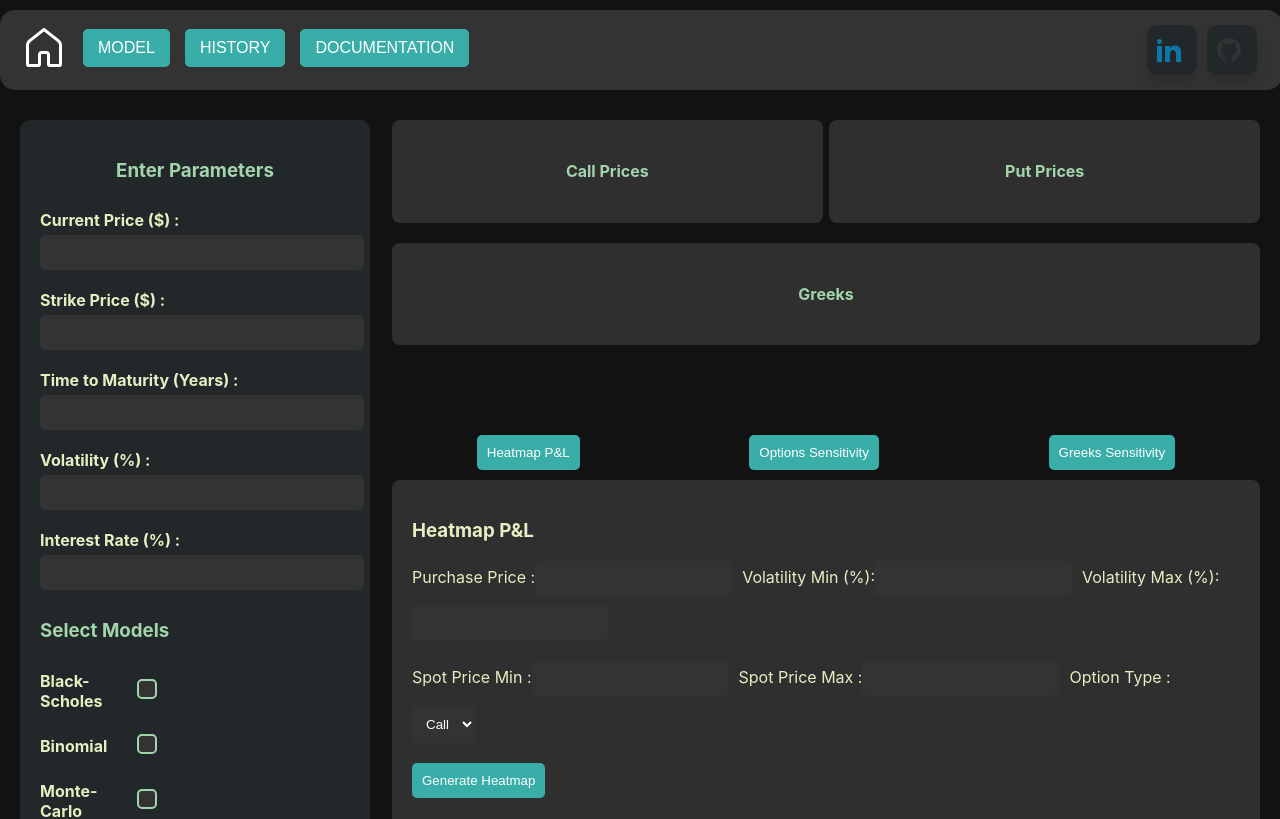
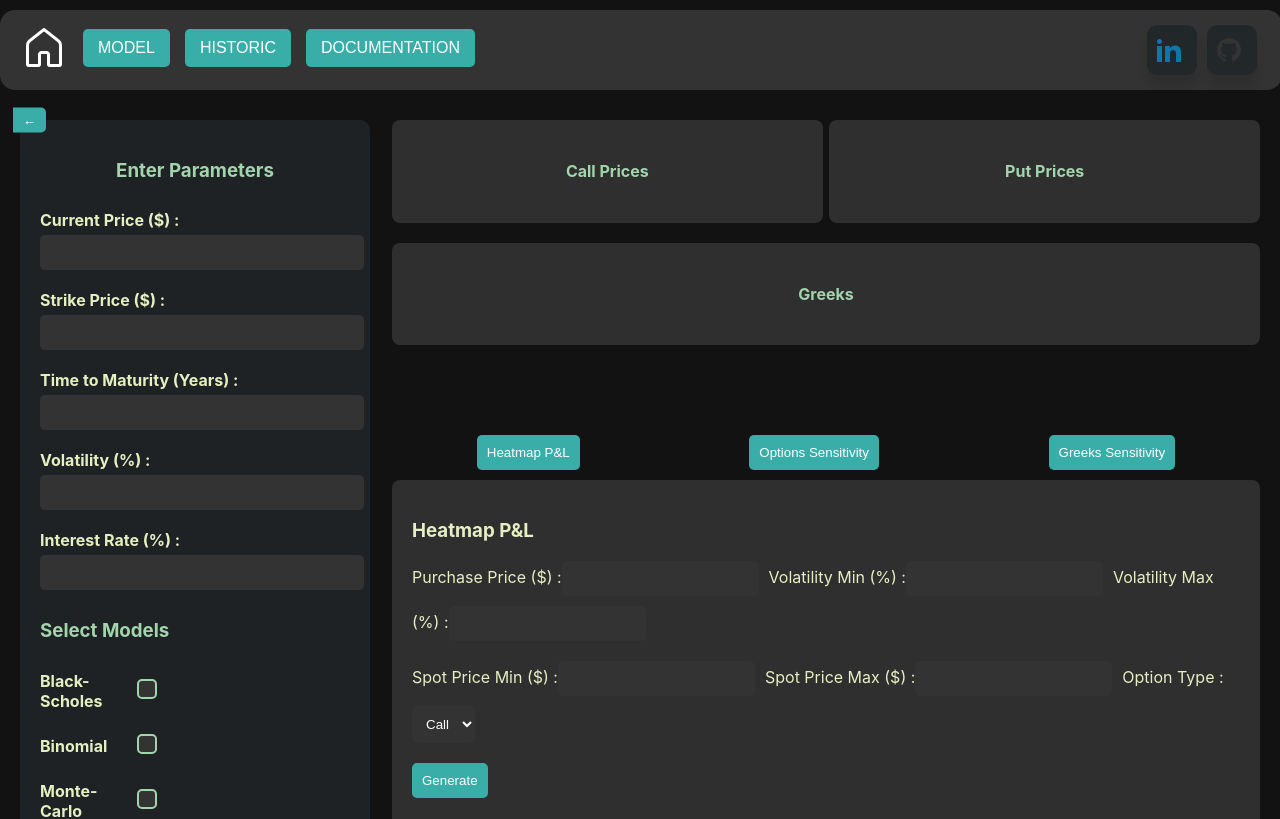
Before and after one commit to yaaks7/options-pricing, a React (Create React App) app in the folder frontend/: page /modeling in a window 1280 px wide. Shown: the top 819 px of the page. Built offline with nearby package versions, Linux system fonts and the light colour scheme.

Commit message:
Modelling Page Done

```diff
--- a/frontend/package.json
+++ b/frontend/package.json
@@ -6,13 +6,16 @@
     "@testing-library/jest-dom": "^5.17.0",
     "@testing-library/react": "^13.4.0",
     "@testing-library/user-event": "^13.5.0",
+    "assert": "^2.1.0",
     "axios": "^1.7.7",
+    "buffer": "^6.0.3",
     "d3": "^7.9.0",
     "react": "^18.3.1",
     "react-dom": "^18.3.1",
     "react-plotly.js": "^2.6.0",
     "react-router-dom": "^6.26.2",
     "react-scripts": "5.0.1",
+    "stream-browserify": "^3.0.0",
     "web-vitals": "^2.1.4"
   },
   "scripts": {
--- a/frontend/src/components/GreeksSensitivity.js
+++ b/frontend/src/components/GreeksSensitivity.js
@@ -1,8 +1,10 @@
 import React, { useState, useEffect } from 'react';
 import Plot from 'react-plotly.js';
 import { fetchGreeksSensitivity } from '../services/api';
+import '../App.css';
+import '../styles/Modelling.css';
 
-const GreeksSensitivityGraph = ({ currentPrice, strikePrice, timeToMaturity, volatility, interestRate, pricesGenerated }) => {
+const GreeksSensitivityGraph = ({ currentPrice, strikePrice, timeToMaturity, volatility, interestRate, pricesGenerated, setLoading }) => {
   const [parameter, setParameter] = useState('volatility');  // Paramètre à faire varier
   const [greek, setGreek] = useState('delta');  // Greek à calculer
   const [minParam, setMinParam] = useState(0.1);  // Valeur min
@@ -36,6 +38,7 @@ const GreeksSensitivityGraph = ({ currentPrice, strikePrice, timeToMaturity, vol
 
   // Fonction pour générer le graphique
   const generateGraph = async () => {
+    setLoading(true);
     const volatilityDecimal = parameter === 'volatility'
       ? { min_volatility: parseFloat(minParam) / 100, max_volatility: parseFloat(maxParam) / 100 }
       : {};
@@ -85,6 +88,7 @@ const GreeksSensitivityGraph = ({ currentPrice, strikePrice, timeToMaturity, vol
       alert("Please generate the option prices first.");
       return;
     }
+    setLoading(false);
   };
 
   // Gérer l'affichage des labels min et max selon le paramètre sélectionné
@@ -112,7 +116,7 @@ const GreeksSensitivityGraph = ({ currentPrice, strikePrice, timeToMaturity, vol
       {/* Sélection du greek à calculer */}
       <div style={{ justifyContent: 'space-between', marginBottom: '10px', marginTop: '10px' }}>
         <label>
-          Greek to calculate:
+          Greek to calculate :
           <select value={greek} onChange={(e) => setGreek(e.target.value)}>
             <option value="delta">Delta</option>
             <option value="gamma">Gamma</option>
@@ -124,7 +128,7 @@ const GreeksSensitivityGraph = ({ currentPrice, strikePrice, timeToMaturity, vol
 
         {/* Sélection du paramètre à faire varier */}
         <label>
-          Parameter to vary:
+          Parameter to vary :
           <select value={parameter} onChange={(e) => setParameter(e.target.value)}>
             <option value="volatility">Volatility</option>
             <option value="strike">Strike Price</option>
@@ -138,23 +142,23 @@ const GreeksSensitivityGraph = ({ currentPrice, strikePrice, timeToMaturity, vol
       <div style={{ justifyContent: 'space-between', marginBottom: '10px'}}>
         <label>
           {minLabel}
-          <input type="number" value={minParam} onChange={(e) => setMinParam(e.target.value)} required />
+          <input type="number" value={minParam} onChange={(e) => setMinParam(e.target.value)} min="0" required />
         </label>
         <label>
           {maxLabel}
-          <input type="number" value={maxParam} onChange={(e) => setMaxParam(e.target.value)} required />
+          <input type="number" value={maxParam} onChange={(e) => setMaxParam(e.target.value)} min="0" required />
         </label>
 
         {/* Sélection entre Call et Put */}
         <label>
-          Option Type:
+          Option Type :
           <select value={optionType} onChange={(e) => setOptionType(e.target.value)}>
             <option value="call">Call</option>
             <option value="put">Put</option>
           </select>
         </label>
       </div>
-      <button onClick={generateGraph}>Generate Sensitivity Graph</button>
+      <button onClick={generateGraph}>Generate</button>
 
         {/* Affichage du graphique */}
         {graphData && (
@@ -183,7 +187,9 @@ const GreeksSensitivityGraph = ({ currentPrice, strikePrice, timeToMaturity, vol
               paper_bgcolor: "#1E1E1E",  // Dark background for the entire chart
               plot_bgcolor: "#121212",   // Dark background for the plot area
             }}
+            useResizeHandler={true}  // Gère automatiquement le redimensionnement
             style={{ width: "100%", height: "500px" }}
+            className="plotly-graph"
           />
         )}
 
--- a/frontend/src/components/Header.js
+++ b/frontend/src/components/Header.js
@@ -14,7 +14,7 @@ function Header() {
           <button className="header-btn model-btn">MODEL</button>
         </Link>
         <Link to="/history">
-          <button className="header-btn history-btn">HISTORY</button>
+          <button className="header-btn history-btn">HISTORIC</button>
         </Link>
         <Link to="/documentation">
           <button className="header-btn doc-btn">DOCUMENTATION</button>
--- a/frontend/src/components/HeatmapPnl.js
+++ b/frontend/src/components/HeatmapPnl.js
@@ -1,8 +1,10 @@
 import React, { useState } from 'react';
 import Plot from 'react-plotly.js';
 import { fetchHeatmapPnl } from '../services/api';
+import '../App.css';
+import '../styles/Modelling.css';
 
-const HeatmapPnl = ({ strikePrice, timeToMaturity, interestRate, pricesGenerated }) => {
+const HeatmapPnl = ({ strikePrice, timeToMaturity, interestRate, pricesGenerated, setLoading }) => {
   const [purchasePrice, setPurchasePrice] = useState('');
   const [volatilityRange, setVolatilityRange] = useState({ min: '', max: '' });
   const [spotPriceRange, setSpotPriceRange] = useState({ min: '', max: '' });
@@ -25,6 +27,8 @@ const HeatmapPnl = ({ strikePrice, timeToMaturity, interestRate, pricesGenerated
   };
 
   const generateHeatmap = async () => {
+    setLoading(true);
+
     if (!pricesGenerated) {
       alert("Please generate the option prices first.");
       return;
@@ -73,6 +77,8 @@ const HeatmapPnl = ({ strikePrice, timeToMaturity, interestRate, pricesGenerated
     } catch (error) {
       console.error('Error fetching heatmap data:', error);
     }
+
+    setLoading(false);
   };
 
   return (
@@ -81,26 +87,26 @@ const HeatmapPnl = ({ strikePrice, timeToMaturity, interestRate, pricesGenerated
       <form onSubmit={(e) => { e.preventDefault(); generateHeatmap(); }}>
         <div style={{ justifyContent: 'space-between', marginBottom: '10px', marginTop: '10px' }}>
           <label>
-            Purchase Price :
-            <input type="number" name="purchasePrice" value={purchasePrice} onChange={handleInputChange} required />
+            Purchase Price ($) :
+            <input type="number" name="purchasePrice" value={purchasePrice} onChange={handleInputChange} min="0" required />
           </label>
           <label>
-            Volatility Min (%):
-            <input type="number" name="volatilityMin" value={volatilityRange.min} onChange={handleInputChange} required />
+            Volatility Min (%) :
+            <input type="number" name="volatilityMin" value={volatilityRange.min} onChange={handleInputChange} min="0" required />
           </label>
           <label>
-            Volatility Max (%):
-            <input type="number" name="volatilityMax" value={volatilityRange.max} onChange={handleInputChange} required />
+            Volatility Max (%) :
+            <input type="number" name="volatilityMax" value={volatilityRange.max} onChange={handleInputChange} min="0" required />
           </label>
         </div>
         <div style={{ justifyContent: 'space-between', marginBottom: '10px'}}>
           <label>
-            Spot Price Min :
-            <input type="number" name="spotPriceMin" value={spotPriceRange.min} onChange={handleInputChange} required />
+            Spot Price Min ($) :
+            <input type="number" name="spotPriceMin" value={spotPriceRange.min} onChange={handleInputChange} min="0" required />
           </label>
           <label>
-            Spot Price Max :
-            <input type="number" name="spotPriceMax" value={spotPriceRange.max} onChange={handleInputChange} required />
+            Spot Price Max ($) :
+            <input type="number" name="spotPriceMax" value={spotPriceRange.max} onChange={handleInputChange} min="0" required />
           </label>
           <label>
             Option Type :
@@ -110,7 +116,7 @@ const HeatmapPnl = ({ strikePrice, timeToMaturity, interestRate, pricesGenerated
             </select>
           </label>
         </div>
-        <button type="submit">Generate Heatmap</button>
+        <button type="submit">Generate</button>
       </form>
 
 
--- a/frontend/src/components/OptionSensitivity.js
+++ b/frontend/src/components/OptionSensitivity.js
@@ -1,8 +1,10 @@
 import React, { useState, useEffect } from 'react';
 import Plot from 'react-plotly.js';
 import { fetchOptionSensitivity } from '../services/api';
+import '../App.css';
+import '../styles/Modelling.css';
 
-const OptionSensitivityGraph = ({ currentPrice, strikePrice, timeToMaturity, volatility, selectedModels, pricesGenerated }) => {
+const OptionSensitivityGraph = ({ currentPrice, strikePrice, timeToMaturity, volatility, selectedModels, pricesGenerated, setLoading }) => {
   const [parameter, setParameter] = useState('volatility');  // Paramètre à faire varier
   const [minParam, setMinParam] = useState('0.1');  // Valeur min
   const [maxParam, setMaxParam] = useState('0.5');  // Valeur max
@@ -52,6 +54,7 @@ const OptionSensitivityGraph = ({ currentPrice, strikePrice, timeToMaturity, vol
 
   // Fonction pour générer le graphique
   const generateGraph = async () => {
+    setLoading(true);
 
     if (!pricesGenerated) {
       alert("Please generate the option prices first.");
@@ -119,6 +122,7 @@ const OptionSensitivityGraph = ({ currentPrice, strikePrice, timeToMaturity, vol
     } catch (error) {
       console.error('Error fetching sensitivity data:', error);
     }
+    setLoading(false);
   };
 
   // Gérer la sélection des modèles pour le graphique
@@ -154,7 +158,7 @@ const OptionSensitivityGraph = ({ currentPrice, strikePrice, timeToMaturity, vol
 
       {/* Sélection du paramètre à faire varier */}
       <label>
-        Parameter to vary:
+        Parameter to vary :
         <select value={parameter} onChange={(e) => setParameter(e.target.value)}>
           <option value="volatility">Volatility</option>
           <option value="strike">Strike Price</option>
@@ -166,16 +170,16 @@ const OptionSensitivityGraph = ({ currentPrice, strikePrice, timeToMaturity, vol
       {/* Champs pour entrer les valeurs min et max */}
       <label>
         {minLabel}
-        <input type="number" value={minParam} onChange={(e) => setMinParam(e.target.value)} required />
+        <input type="number" value={minParam} onChange={(e) => setMinParam(e.target.value)} min="0" required />
       </label>
       <label>
         {maxLabel}
-        <input type="number" value={maxParam} onChange={(e) => setMaxParam(e.target.value)} required />
+        <input type="number" value={maxParam} onChange={(e) => setMaxParam(e.target.value)} min="0" required />
       </label>
 
       {/* Sélection entre Call et Put */}
       <label>
-        Option Type:
+        Option Type :
         <select value={optionType} onChange={(e) => setOptionType(e.target.value)}>
           <option value="call">Call</option>
           <option value="put">Put</option>
@@ -184,7 +188,7 @@ const OptionSensitivityGraph = ({ currentPrice, strikePrice, timeToMaturity, vol
 
       {/* Sélection des modèles disponibles */}
       <div>
-        <h4>Select Models for Sensitivity Graph:</h4>
+        <h4>Select Models for Sensitivity Graph :</h4>
         {Object.keys(modelMap).map((model) => (
           <label className="wrapper" key={model}>
             <span>{modelMap[model]}</span>
@@ -200,7 +204,7 @@ const OptionSensitivityGraph = ({ currentPrice, strikePrice, timeToMaturity, vol
         ))}
       </div>
 
-      <button onClick={generateGraph}>Generate Sensitivity Graph</button>
+      <button onClick={generateGraph}>Generate</button>
 
       {/* Affichage du graphique */}
       {graphData && (
--- a/frontend/src/pages/Modeling.js
+++ b/frontend/src/pages/Modeling.js
@@ -22,12 +22,18 @@ const Modeling = () => {
     interestRate: ''
   });
 
-  const [activeTab, setActiveTab] = useState('heatmap'); // Add state to track active tab
+  const [activeTab, setActiveTab] = useState('heatmap');
+  const [loading, setLoading] = useState(false);
   const [errors, setErrors] = useState({});
   const [results, setResults] = useState(null);
   const [greeks, setGreeks] = useState(null);
   const [modelNames, setModelNames] = useState([]);
-  const [pricesGenerated, setPricesGenerated] = useState(false); // State for tracking if prices are generated
+  const [pricesGenerated, setPricesGenerated] = useState(false);
+  const [sidebarVisible, setSidebarVisible] = useState(true); // Sidebar visibility state
+
+  const toggleSidebar = () => {
+    setSidebarVisible(!sidebarVisible); // Toggle sidebar visibility
+  };
 
   const validateForm = () => {
     let formErrors = {};
@@ -104,43 +110,40 @@ const Modeling = () => {
       setResults(responses);
       setGreeks(greeksData);
       setModelNames(models);
-      setPricesGenerated(true); // Set pricesGenerated to true after fetching prices
+      setPricesGenerated(true);
     } catch (error) {
       console.error('Error fetching data:', error);
     }
   };
 
-  const handleGraphButtonClick = (e, graphType) => {
-    if (!pricesGenerated) {
-      e.preventDefault();
-      alert("Please generate the option prices first before generating the graph.");
-    }
-  };
+  return (
+    <div className="modeling-container">
+      {/* Sidebar Toggle Button */}
+      <button className="toggle-button" onClick={toggleSidebar}>
+        {sidebarVisible ? '←' : '→'}
+      </button>
 
-
-  return (
-
-    <div className="modeling-container">
       {/* Sidebar */}
-      <div className="sidebar">
+      {sidebarVisible && (
+        <div className={sidebarVisible ? 'sidebar sidebar-visible' : 'sidebar sidebar-hidden'}>
           <form onSubmit={handleSubmit}>
             <h3 className="centered-title">Enter Parameters</h3>
 
             <label>Current Price ($) :</label>
-          <input type="number" name="currentPrice" value={formData.currentPrice} onChange={handleChange} required />
+            <input type="number" name="currentPrice" value={formData.currentPrice} onChange={handleChange} min="0" required />
 
             <label>Strike Price ($) :</label>
-          <input type="number" name="strikePrice" value={formData.strikePrice} onChange={handleChange} required />
+            <input type="number" name="strikePrice" value={formData.strikePrice} onChange={handleChange} min="0" required />
 
             <label>Time to Maturity (Years) :</label>
-          <input type="number" name="timeToMaturity" value={formData.timeToMaturity} onChange={handleChange} required />
+            <input type="number" name="timeToMaturity" value={formData.timeToMaturity} onChange={handleChange} min="0" required />
 
             <label>Volatility (%) :</label>
-          <input type="number" name="volatility" value={formData.volatility} onChange={handleChange} required />
+            <input type="number" name="volatility" value={formData.volatility} onChange={handleChange} min="0" required />
             {errors.volatility && <p className="error">{errors.volatility}</p>}
 
             <label>Interest Rate (%) :</label>
-          <input type="number" name="interestRate" value={formData.interestRate} onChange={handleChange} required />
+            <input type="number" name="interestRate" value={formData.interestRate} onChange={handleChange} min="0" required />
             {errors.interestRate && <p className="error">{errors.interestRate}</p>}
 
             <h3>Select Models</h3>
@@ -164,25 +167,24 @@ const Modeling = () => {
               <span><input type="checkbox" name="neuralNetwork" checked={selectedModels.neuralNetwork} onChange={handleModelChange} /></span>
             </label>
 
-          <div className="clearboth"></div>  {/* Clear floats */}
-
-          <button type="submit">Generate</button>
+            <button type="submit">Generate Options Prices</button>
           </form>
         </div>
+      )}
 
       {/* Results Section */}
-      <div className="results-container">
+      <div className={`results-container ${sidebarVisible ? 'with-sidebar' : 'without-sidebar'}`}>
         <div className="results-header">
           <div className="results-section">
             <h4 className="centered-title">Call Prices</h4>
             {results && results.map((result, index) => (
-              <div key={index}><p>{modelNames[index]} Call : {result.call_price.toFixed(2)} $</p></div>
+              <div key={index}><p>{modelNames[index]} Call : $ {result.call_price.toFixed(2)} </p></div>
             ))}
           </div>
           <div className="results-section">
             <h4 className="centered-title">Put Prices</h4>
             {results && results.map((result, index) => (
-              <div key={index}><p>{modelNames[index]} Put : {result.put_price.toFixed(2)} $</p></div>
+              <div key={index}><p>{modelNames[index]} Put : $ {result.put_price.toFixed(2)}</p></div>
             ))}
           </div>
         </div>
@@ -219,9 +221,24 @@ const Modeling = () => {
         </div>
 
         {/* Display selected tab */}
-        <div className="graph-container">
-          {activeTab === 'heatmap' && (
-            <HeatmapPnl
+        <div className={`graph-container ${sidebarVisible ? 'with-sidebar' : 'without-sidebar'}`}>
+          {/* Loader */}
+          {loading && (
+            <div className="loader">
+              <div className="square" id="sq1"></div>
+              <div className="square" id="sq2"></div>
+              <div className="square" id="sq3"></div>
+              <div className="square" id="sq4"></div>
+              <div className="square" id="sq5"></div>
+              <div className="square" id="sq6"></div>
+              <div className="square" id="sq7"></div>
+              <div className="square" id="sq8"></div>
+              <div className="square" id="sq9"></div>
+            </div>
+          )}
+
+          {activeTab === 'heatmap' &&  (
+            <HeatmapPnl setLoading={setLoading}
               strikePrice={formData.strikePrice}
               timeToMaturity={formData.timeToMaturity}
               interestRate={formData.interestRate}
@@ -230,7 +247,7 @@ const Modeling = () => {
           )}
 
           {activeTab === 'optionSensitivity' && (
-            <OptionSensitivityGraph
+            <OptionSensitivityGraph setLoading={setLoading}
               currentPrice={formData.currentPrice}
               strikePrice={formData.strikePrice}
               timeToMaturity={formData.timeToMaturity}
@@ -242,7 +259,7 @@ const Modeling = () => {
           )}
 
           {activeTab === 'greeksSensitivity' && (
-            <GreeksSensitivityGraph
+            <GreeksSensitivityGraph setLoading={setLoading}
               currentPrice={formData.currentPrice}
               strikePrice={formData.strikePrice}
               timeToMaturity={formData.timeToMaturity}
--- a/frontend/src/styles/Modelling.css
+++ b/frontend/src/styles/Modelling.css
@@ -1,23 +1,50 @@
 .modeling-container {
   display: flex;
+  transition: all 0.3s ease;
   flex-direction: row;
   padding: 20px;
   justify-content: space-between;
 }
 
-  /* Sidebar container */
-  .sidebar {
+/* Sidebar */
+.sidebar-visible {
   width: 25%;
-    background-color: #222729;
+  background-color: #1e2224;
   padding: 20px;
-    border-radius: 10px; /* Rounded borders */
+  border-radius: 10px;
   color: #E5EFC1;
+  transition: width 0.5s ease;
+}
+
+.sidebar-hidden {
+  width: 0; /* Shrink the sidebar width */
+  transition: width 0.5s ease; /* Transition for smooth retraction */
+  overflow: hidden;
+}
+
+.toggle-button {
+  position: absolute;
+  top: 15%;
+  left: 1%;
+  background-color: #39AEA9;
+  color: white;
+  border: none;
+  padding: 5px 10px; /* Reduce padding for a smaller button */
+  border-radius: 0 5px 5px 0; /* Rounded corners on the right side */
+  cursor: pointer;
+  z-index: 1000;
+  transform: translateY(-50%); /* Center the button vertically relative to the sidebar */
+}
+
+.toggle-button:hover {
+  background-color: #45a049;
 }
 
 .sidebar h3, .sidebar h4 {
   color: #A2D5AB;
 }
 
+/* Sidebar input fields */
 .sidebar input:not([type="checkbox"]), .sidebar select {
   width: 98%;
   padding: 10px;
@@ -25,7 +52,7 @@
   margin-bottom: 10px;
   background-color: #333;
   border: none;
-    border-radius: 5px; /* Rounded input fields */
+  border-radius: 5px;
   color: #fff;
 }
 
@@ -47,28 +74,27 @@
   cursor: pointer;  /* Show pointer cursor when hovering */
 }
 
-  /* Style the checkbox */
+/* Checkbox styling */
 .sidebar input[type="checkbox"] {
   width: 20px;
   height: 20px;
-    margin-right: 10px;  /* Space between checkbox and text */
-    appearance: none;  /* Remove default checkbox styling */
+  margin-right: 10px;
+  appearance: none;
   background-color: #333;
   border: 2px solid #A2D5AB;
-    border-radius: 5px; /* Rounded checkbox */
-    cursor: pointer;  /* Pointer cursor on hover */
+  border-radius: 5px;
+  cursor: pointer;
   position: relative;
 }
 
-  /* Checkbox tick when checked */
+/* Checkbox tick */
 .sidebar input[type="checkbox"]:checked {
   background-color: #4CAF50;
   border-color: #4CAF50;
 }
 
-  /* Checkbox tick styling */
 .sidebar input[type="checkbox"]:checked::after {
-    content: "✓";  /* Display checkmark */
+  content: "✓";
   color: white;
   font-size: 14px;
   position: absolute;
@@ -91,15 +117,13 @@
 }
 
 .wrapper {
-    float: left;
-    width: 100%; /* Assure que chaque label occupe 100% de la largeur */
-    margin-bottom: 10px; /* Espace entre chaque option */
+  width: 100%;
+  margin-bottom: 10px;
 }
 
 .wrapper span:first-child {
   float: left;
   width: 30%;
-    text-align: left; /* Aligne le texte à gauche */
 }
 
 .wrapper span:last-child {
@@ -113,8 +137,17 @@
 }
 
 
-  .results-container {
-    width: 70%;
+/* When sidebar is hidden, expand the results to 100% width */
+.results-container.without-sidebar {
+  width: 100%; /* Full width when sidebar is hidden */
+
+
+}
+
+/* Sidebar visible */
+.results-container.with-sidebar {
+  width: 70%; /* Default width when sidebar is visible */
+  transition: width 0.3s ease;
 }
 
 .results-header {
@@ -128,6 +161,11 @@
   padding: 20px;
   border-radius: 8px; /* Rounded box */
   text-align: center;
+  transition: 0.3s ease;
+}
+
+.results-section:hover {
+  filter: drop-shadow(0px 0px 8px #39AEA9);
 }
 
 .results-section h4 {
@@ -139,7 +177,12 @@
   margin-bottom: 90px;
   padding: 20px;
   background-color: #2F2F2F;
-    border-radius: 8px; /* Rounded box */
+  border-radius: 8px;
+  transition: 0.3s ease;
+}
+
+.greeks-section:hover {
+  filter: drop-shadow(0px 0px 8px #39AEA9);
 }
 
 .greeks-section h4 {
@@ -177,6 +220,8 @@
   background-color: #2F2F2F;
   border-radius: 8px;
   min-height: 500px;
+  position: relative;
+  transition: width 0.3s ease;
 }
 
 .graph-container input, .graph-container select {
@@ -230,3 +275,40 @@
   top: 1px;
   left: 4px;
 }
+
+
+/* Loader CSS */
+.loader {
+  position: absolute;
+  top: 355px; /* Positioned at the bottom */
+  left: 50%;
+  transform: translateX(-50%);
+  display: grid; /* Use grid for the square layout */
+  grid-template-columns: repeat(3, 10px); /* 3x3 grid of squares */
+  grid-gap: 5px; /* Small gap between squares */
+  z-index: 10; /* Ensure loader is above the graph */
+}
+
+/* Individual square styling */
+.square {
+  background: #E5EFC1;
+  width: 10px;
+  height: 10px;
+  animation: loader_5191 675ms ease-in-out infinite alternate;
+}
+
+@keyframes loader_5191 {
+  from { opacity: 0; }
+  to { opacity: 1; }
+}
+
+/* Positioning the squares in the grid */
+#sq1 { animation-delay: 0ms; }
+#sq2 { animation-delay: 75ms; }
+#sq3 { animation-delay: 150ms; }
+#sq4 { animation-delay: 225ms; }
+#sq5 { animation-delay: 300ms; }
+#sq6 { animation-delay: 375ms; }
+#sq7 { animation-delay: 450ms; }
+#sq8 { animation-delay: 525ms; }
+#sq9 { animation-delay: 600ms; }
```
Also changed, not shown: 1 other file (tests, documents, lock files or other folders). Lines whose indentation alone changed are shown as unchanged.
